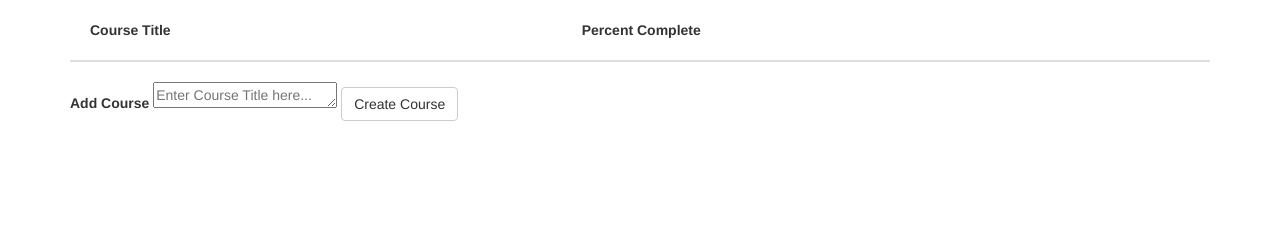
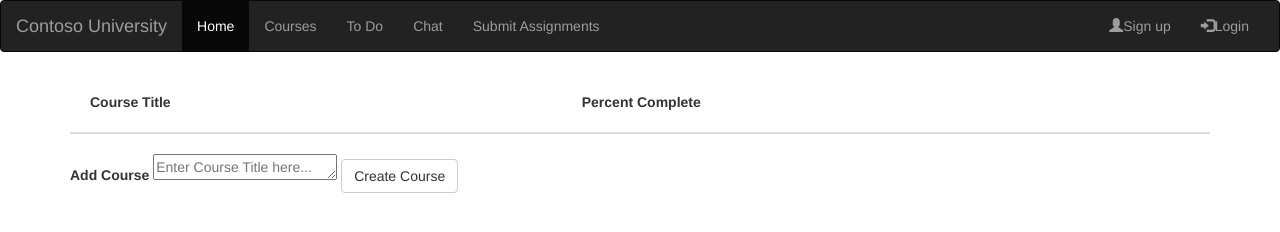
Before and after one commit to yowto/contoso, a plain HTML site: page contoso/courses.html in a window 1280 px wide. Drawn offline with Linux system fonts and the light colour scheme; no server answers.

Commit message:
added fittext

```diff
--- a/contoso/Content/style.css
+++ b/contoso/Content/style.css
@@ -1,3 +1,7 @@
+body {
+
+}
+
 .spaced-table>thead>tr>th{
     padding: 20px;
 }
--- a/contoso/courses.html
+++ b/contoso/courses.html
@@ -11,6 +11,34 @@
     <script src="Scripts/course.js"></script>
 </head>
 <body>
+    <!--navigation bar-->
+    <nav class="navbar navbar-inverse">
+        <div class="container-fluid">
+            <div class="navbar-header">
+                <button type="button" class="navbar-toggle" data-toggle="collapse" data-target="#myNavbar">
+                    <span class="icon-bar"></span>
+                    <span class="icon-bar"></span>
+                    <span class="icon-bar"></span>
+                </button>
+                <a class="navbar-brand" href="/index.html">Contoso University</a>
+            </div>
+            <div class="collapse navbar-collapse" id="myNavbar">
+                <ul class="nav navbar-nav">
+                    <li class="active"><a href="/index.html">Home</a></li>
+                    <li><a href="/courses.html">Courses</a></li>
+                    <li><a href="/todo.html">To Do</a></li>
+                    <li><a href="/chat.html">Chat</a></li>
+                    <li><a href="/submit.html">Submit Assignments</a></li>
+                </ul>
+                <ul class="nav navbar-nav navbar-right">
+                    <li><a href="#"><span class="glyphicon glyphicon-user"></span>Sign up</a></li>
+                    <li><a href="#"><span class="glyphicon glyphicon-log-in"></span>Login</a></li>
+                </ul>
+            </div>
+        </div>
+    </nav>
+
+    <!--Main body-->
     <div class="container">
         <div class="table-responsive" id="course-table-area">
             <table class="table table-striped spaced-table table-hover">
```
Also changed, not shown: contoso/index.html (+7 -0 lines), 2 other files.
